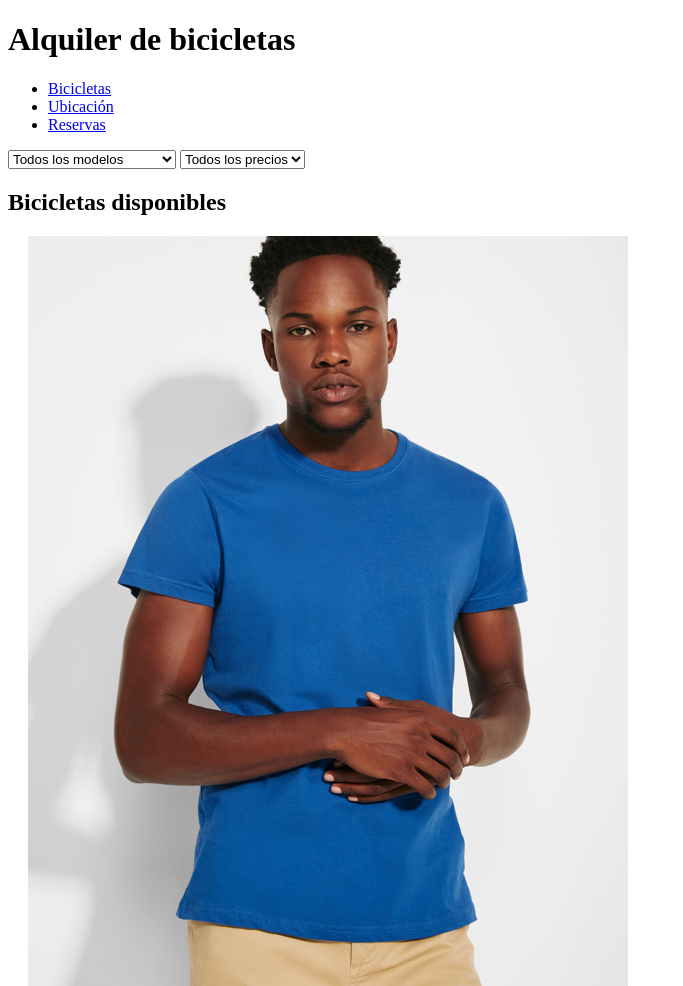
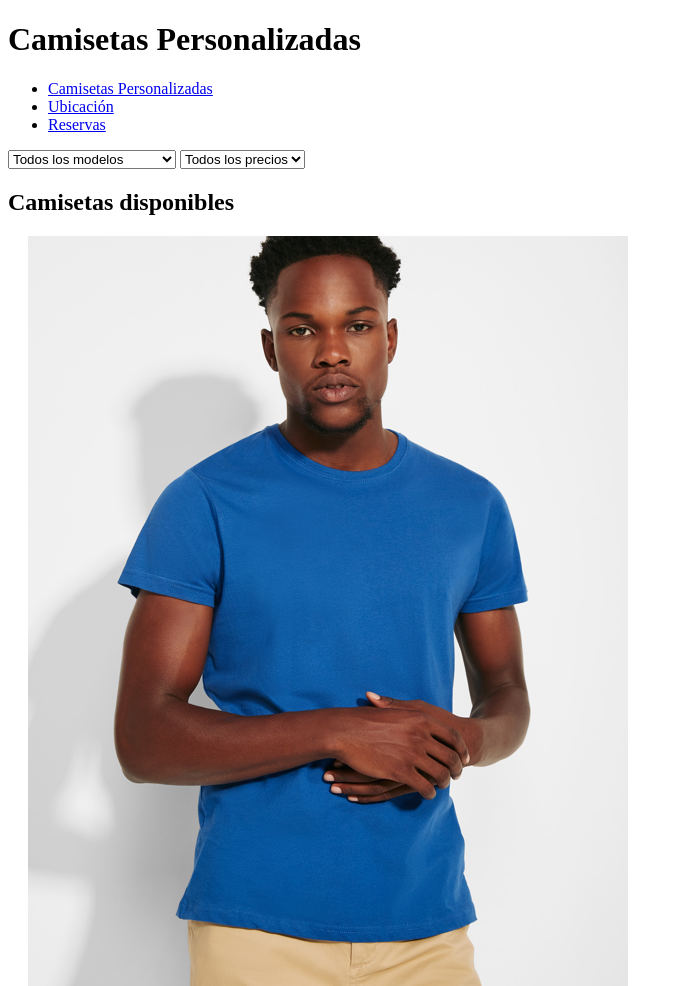
Before and after one commit to NEBULA1978/chatgpt-ejemplo-web-main, a plain HTML site: page index.html in a window 1280 px wide. Shown: the top 986 px of the page, without its empty margins (0-683 px from the left). Drawn offline with Linux system fonts and the light colour scheme.

Commit message:
Corregido css tamaño movil parte3 falta css tamaño grande y corregir teto h1

```diff
--- a/index.html
+++ b/index.html
@@ -3,17 +3,17 @@
 
 <head>
     <meta name="viewport" content="width=device-width, initial-scale=1">
-    <title>Alquiler de bicicletas</title>
+    <title>Camisetas Personalizadas</title>
     <link rel="stylesheet" type="text/css" href="styles.css">
 </head>
 
 <body>
     <header>
-        <h1>Alquiler de bicicletas</h1>
+        <h1>Camisetas Personalizadas</h1>
     </header>
     <nav>
         <ul>
-            <li><a href="#bicicletas">Bicicletas</a></li>
+            <li><a href="#bicicletas">Camisetas Personalizadas</a></li>
             <li><a href="#ubicacion">Ubicación</a></li>
             <li><a href="#reservas">Reservas</a></li>
         </ul>
@@ -41,7 +41,7 @@
         </select>
 
         <section id="bicicletas">
-            <h2>Bicicletas disponibles</h2>
+            <h2>Camisetas disponibles</h2>
             <div id="bicicletas-contenedor"></div>
         </section>
 
```
